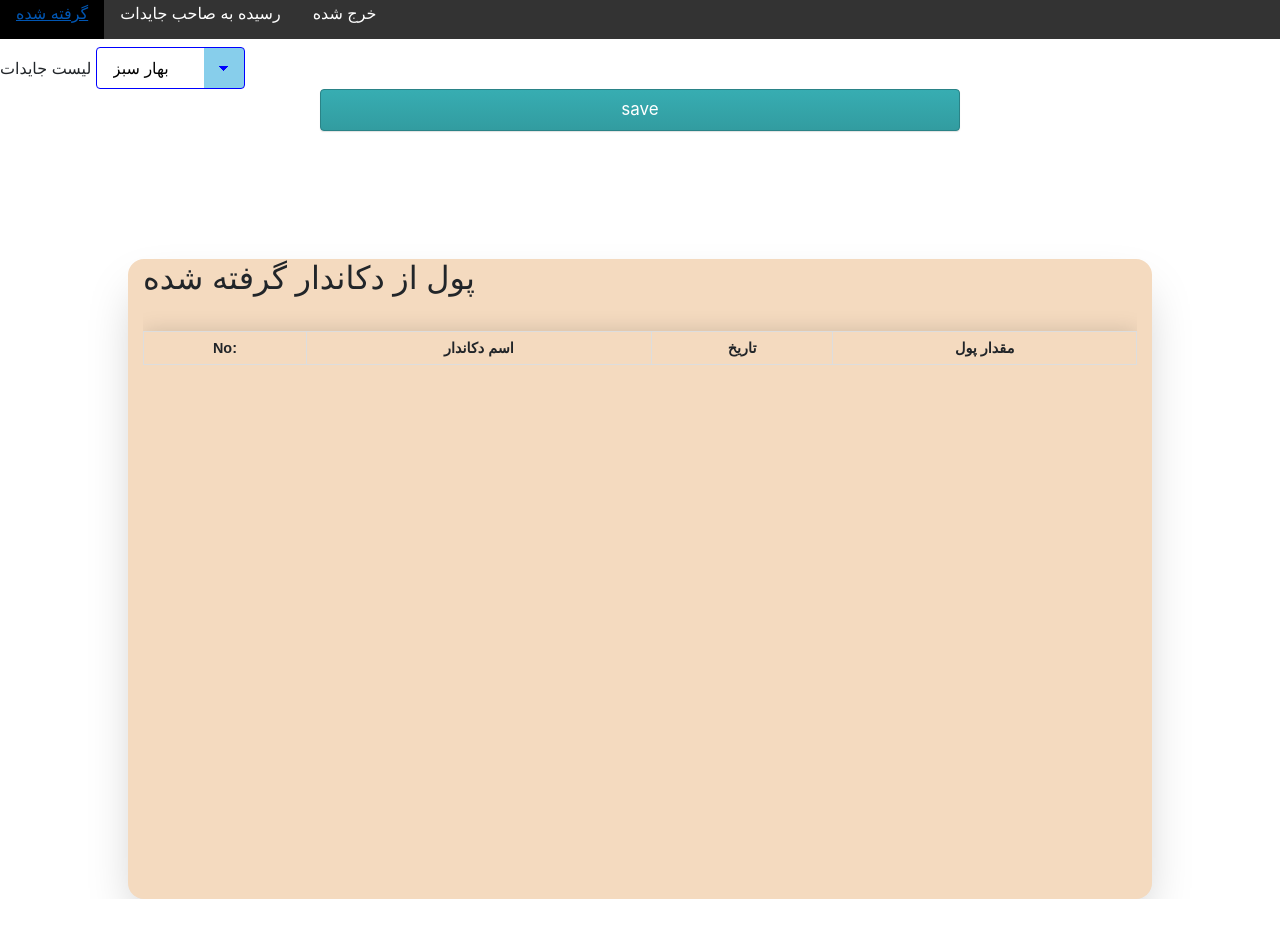
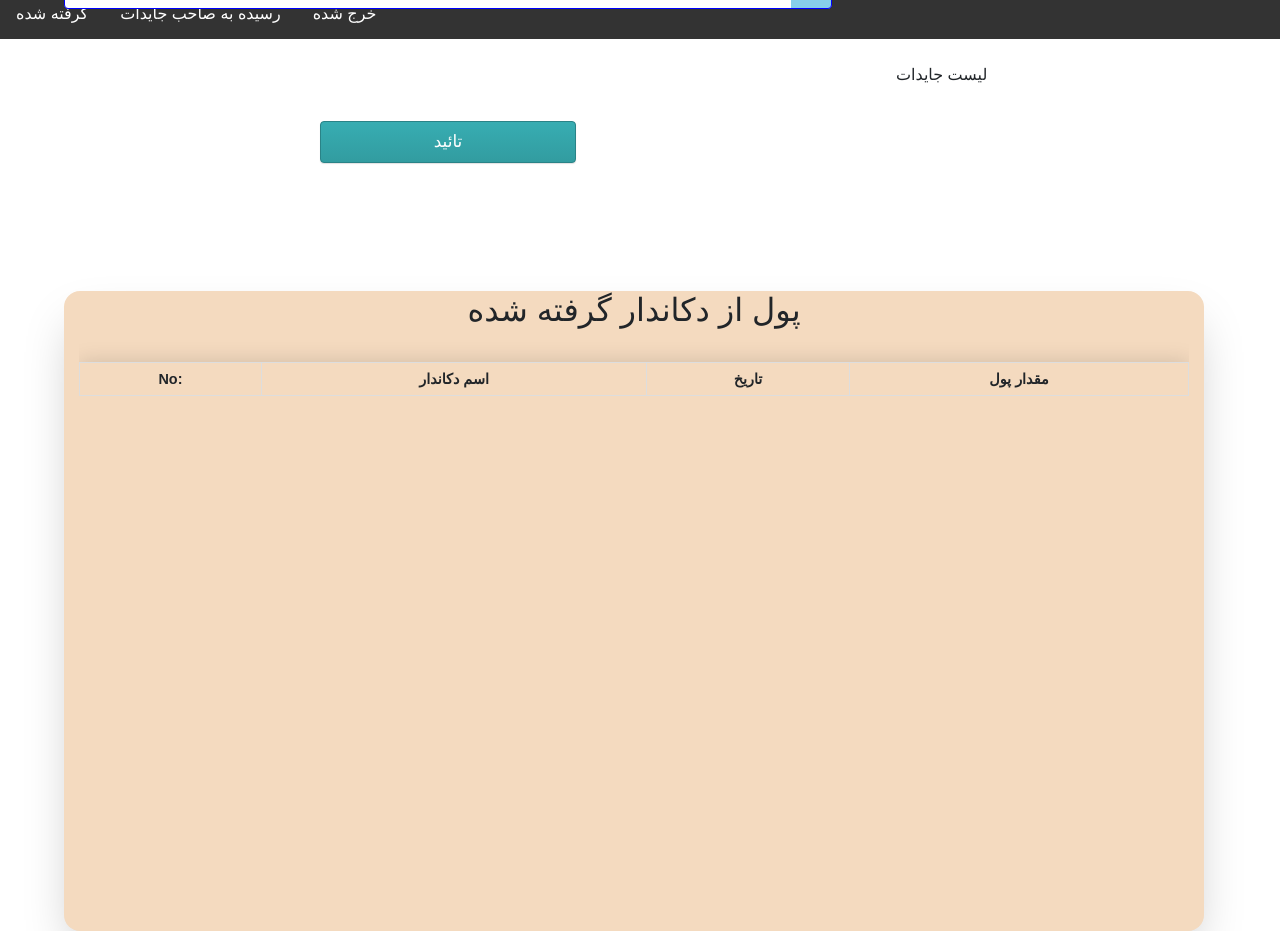
Before and after one commit to Khirullah/admin, a plain HTML site: page index.html in a window 1280 px wide. Before the commit the page ends 899 px from the top, so only its background shows below. Drawn offline with nearby package versions, Linux system fonts and the light colour scheme.

Commit message:
Update index.html

```diff
--- a/index.html
+++ b/index.html
@@ -59,8 +59,8 @@
 
         .container {
             margin-top: 10%;
-            margin-left: 10%;
-            width: 80%;
+            margin-left: 5%;
+            width: 90%;
             height: 80%;
             background: #f4dabf;
             border-radius: 1rem;
@@ -82,6 +82,11 @@
             text-align: center;
             padding: 8px;
         }
+		h2{
+		text-align: center;
+		font-size: 2em;
+		font-family: sans-serif;
+		}
 
         input[type="button"], input[type="submit"] {
             background-color: #36A9AE;
@@ -114,12 +119,14 @@
             border: thin solid blue;
             border-radius: 4px;
             display: inline-block;
-            font: inherit;
+            font-family: sans-serif;
             line-height: 1.5em;
+			width: 60%;
             padding: 0.5em 3.5em 0.5em 1em;
             /* reset */
 
-            margin: 0;
+            margin-left: 5%;
+			margin-top: -10%;
             -webkit-box-sizing: border-box;
             -moz-box-sizing: border-box;
             box-sizing: border-box;
@@ -141,7 +148,17 @@
                     border-color: grey;
                     outline: 0;
                 }
+label{
+font-family: sans-serif;
+margin-left: 70%;
+margin-top: 5%;
 
+}
+#saa{
+margin-left: 25%;
+margin-top: 2%;
+width: 20%;
+}
     </style>
 </head>
 
@@ -154,8 +171,7 @@
         <li><a id="spend" href="#">خرج شده</a></li>
     </ul>
     </br>
-    </br>
-    </br>
+
     <label for="jaidat">لیست جایدات</label>
 
     <select class="jaidat" id="jaid"><i class="fa-solid fa-bars"></i>
@@ -163,14 +179,14 @@
         <option value="bist">بیست متره</option>
         <option value="qala">قلعه نو</option>
     </select>
-    <input type="button" id="saa" value="save">
+    <input  type="button" id="saa" value="تائید">
 
     <div class="container">
         <div class="recived">
             <div id='see'></div>
             <h2>پول از دکاندار گرفته شده</h2>
 
-            <div id="" style="overflow:scroll; height:330px;">
+            <div id="" style="overflow:scroll; height:90%;">
                 <table>
                     <thead>
                     <th>No:</th>
@@ -193,19 +209,17 @@
 
         <div class="owner_recived">
 
-            <h2>پول رسیده شده برای مالک جایدات</h2>
+            <h2>پول رسیده به مالک جایدات</h2>
 
 
-            <div id="" style="overflow:scroll; height:330px;">
+            <div id="" style="overflow:scroll; height:90%;">
                 <table>
                     <thead>
                     <th>No</th>
                     <th>تاریخ</th>
                     <th>مقدار پول</th>
                     <th>تائید مالک جایدات</th>
-                    <th>
-                        control
-                    </th>
+                    <th>تائید</th>
 
                     </thead>
                     <tbody id="tbody2">
@@ -246,7 +260,7 @@
         <div class="spend">
             <h2>مصارف</h2>
 
-            <div id="" style="overflow:scroll; height:330px;">
+            <div id="" style="overflow:scroll; height:90%;">
                 <table>
                     <thead>
                     <th>No</th>
@@ -254,7 +268,7 @@
                     <th>تاریخ</th>
                     <th>مقدار پول</th>
                     <th>تائید مالک جایدات</th>
-                    <th>controle</th>
+                    <th>تائید</th>
 
                     </thead>
                     <tbody id="tbody3">
```
